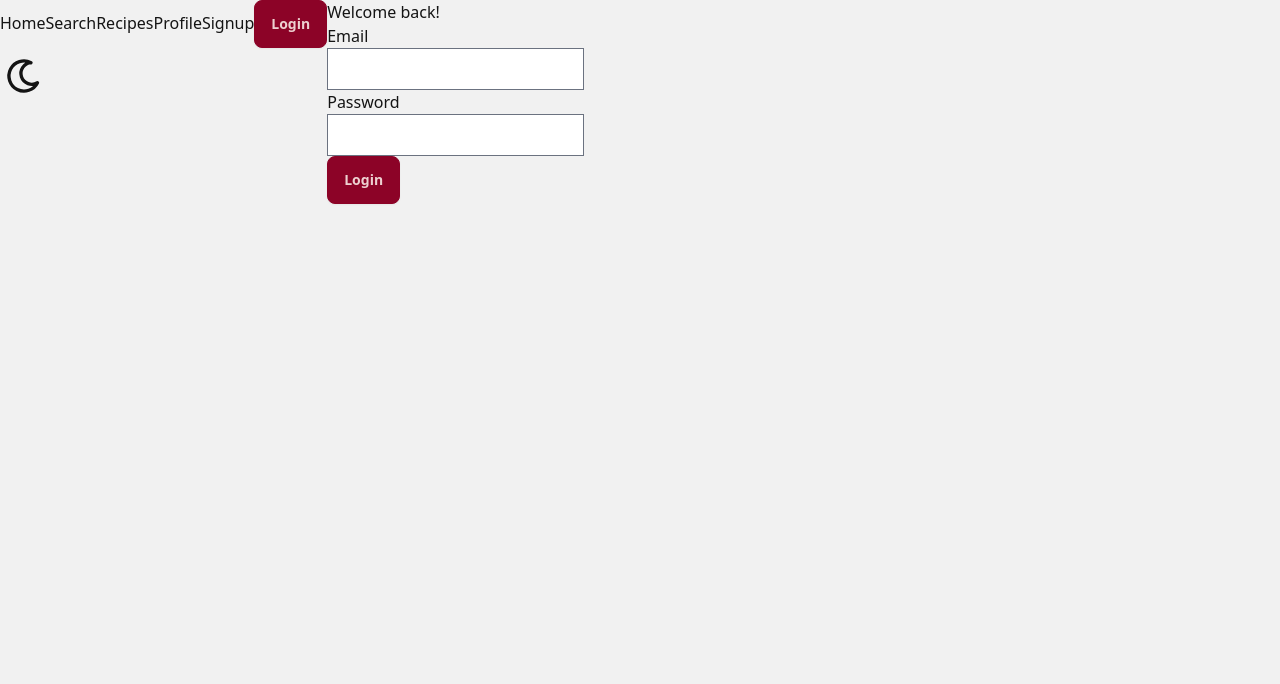
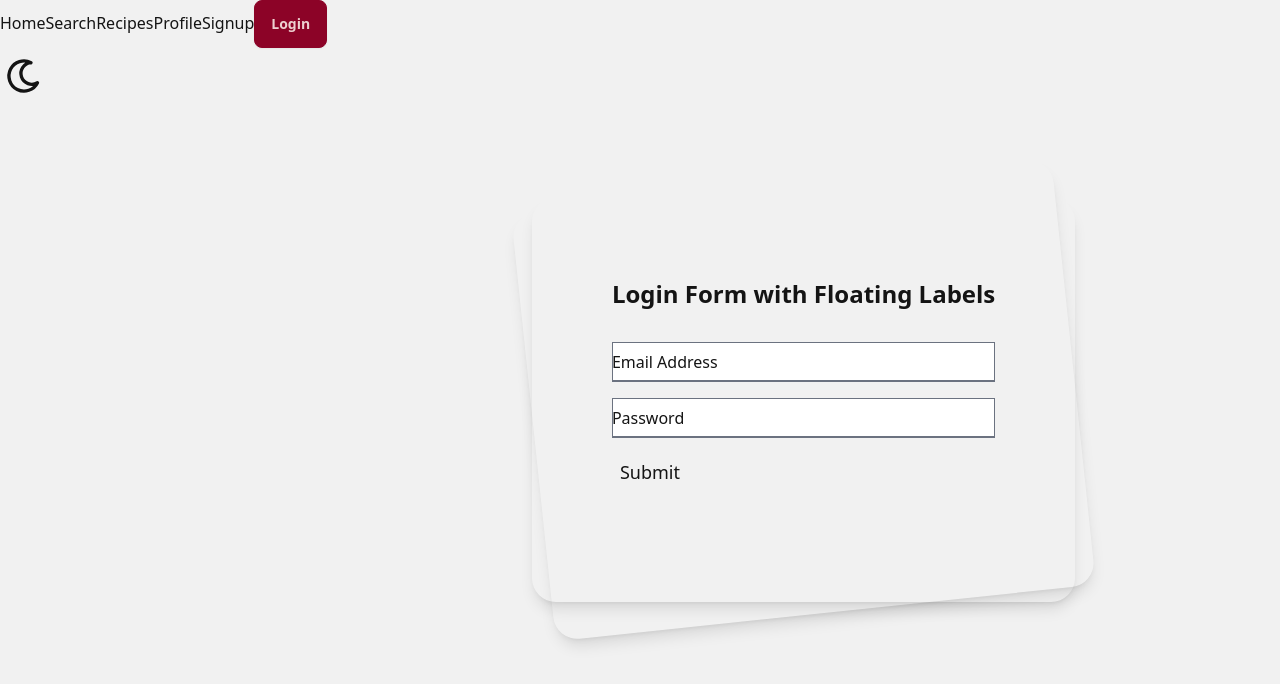
Before and after one commit to terencenikitka/recipe-lib, a React (Create React App) app in the folder client/: page /login in a window 1280 px wide. Shown: the top 684 px of the page. Built offline with nearby package versions, Linux system fonts and the light colour scheme.

Commit message:
SomeSyle

```diff
--- a/client/src/components/Login.jsx
+++ b/client/src/components/Login.jsx
@@ -22,31 +22,53 @@ function Login(){
     }
 
     return (
+        <div class="min-h-screen bg-gray-100 py-6 flex flex-col justify-center sm:py-12">
+            <div class="relative py-3 sm:max-w-xl sm:mx-auto">
+                <div class="absolute inset-0 bg-gradient-to-r from-blue-300 to-blue-600 shadow-lg transform -skew-y-6 sm:skew-y-0 sm:-rotate-6 sm:rounded-3xl">
+                </div>
+                <div class="relative px-4 py-10 bg-white shadow-lg sm:rounded-3xl sm:p-20">
+                    <div class="max-w-md mx-auto">
                         <div>
-            <h1>Welcome back!</h1>
+                            <h1 class="text-2xl font-semibold">Login Form with Floating Labels</h1>
+                        </div>
+                        <div class="divide-y divide-gray-200">
                             <form onSubmit={handleLogin}>
-                <label for="email">Email</label>
-                <div>
+                                <div class="py-8 text-base leading-6 space-y-4 text-gray-700 sm:text-lg sm:leading-7">
+                                    <div class="relative">
                                         <input
-                    id="username"
-                    type="text"
-                    name="username"
-                    value={formData.username}
+                                            id="email"
+                                            name="email"
+                                            type="email"
+                                            value={formData.email}
                                             onChange={handleChange}
+                                            autoComplete="off"
+                                            class="peer placeholder-transparent h-10 w-full border-b-2 border-gray-300 text-gray-900 focus:outline-none focus:border-rose-600"
+                                            placeholder="Email address"
                                         />
+                                        <label for="email" class="absolute left-0 -top-3.5 text-gray-600 text-sm peer-placeholder-shown:text-base peer-placeholder-shown:text-gray-440 peer-placeholder-shown:top-2 transition-all peer-focus:-top-3.5 peer-focus:text-gray-600 peer-focus:text-sm">Email Address</label>
                                     </div>
-                <label for="password">Password</label>
-                <div>
+                                    <div class="relative">
                                         <input
                                             id="password"
+                                            name="password"
                                             type="password"
-                    name="password"
                                             value={formData.password}
                                             onChange={handleChange}
+                                            autoComplete="off"
+                                            class="peer placeholder-transparent h-10 w-full border-b-2 border-gray-300 text-gray-900 focus:outline-none focus:border-rose-600"
+                                            placeholder="Password"
                                         />
+                                        <label for="password" class="absolute left-0 -top-3.5 text-gray-600 text-sm peer-placeholder-shown:text-base peer-placeholder-shown:text-gray-440 peer-placeholder-shown:top-2 transition-all peer-focus:-top-3.5 peer-focus:text-gray-600 peer-focus:text-sm">Password</label>
                                     </div>
-                <button className="btn btn-primary" type="submit">Login</button>
+                                    <div class="relative">
+                                        <button type="submit" class="bg-blue-500 text-white rounded-md px-2 py-1">Submit</button>
+                                    </div>
+                                </div>
                             </form>
+                        </div>
+                    </div>
+                </div>
+            </div>
         </div>
     )
 }
```
Also changed, not shown: 1 other file (tests, documents, lock files or other folders). Lines whose indentation alone changed are shown as unchanged.
